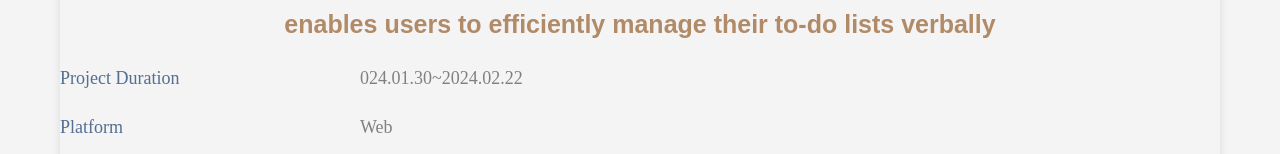
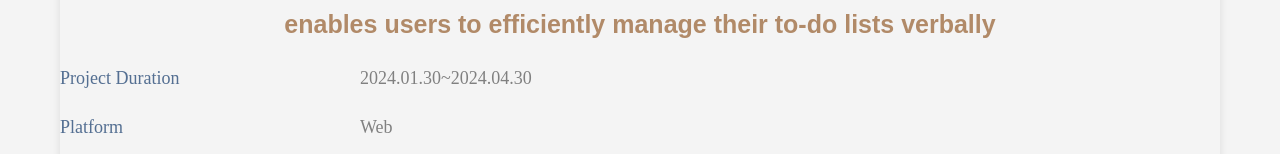
Before and after one commit to yejin2329/portfolio1, a React (Create React App) app: page /project in a window 1280 px wide. Shown: the part 2918-3072 px from the top of the page. Built offline with nearby package versions, Linux system fonts and the light colour scheme.

Commit message:
update file

```diff
--- a/src/App.css
+++ b/src/App.css
@@ -608,6 +608,7 @@ p, .skill, .course-section, .interest-container {
   transform: translateY(-5px);
 }
 
+
 .project-image img{
   width:100%;
   height:auto;
--- a/src/pages/Project.js
+++ b/src/pages/Project.js
@@ -31,7 +31,7 @@ const ProjectPage=()=>{
                     <h1>Description: Utilizing two Azure APIs; Speech-to-Text API and Key Phrase Extraction API - enables users to efficiently manage their to-do lists verbally </h1>
                     <p>
                         <span class="topic">Project Duration </span>
-                        <span class="topic-a">024.01.30~2024.02.22 </span>
+                        <span class="topic-a">2024.01.30~2024.04.30 </span>
                     </p>
 
                     <p>
```
